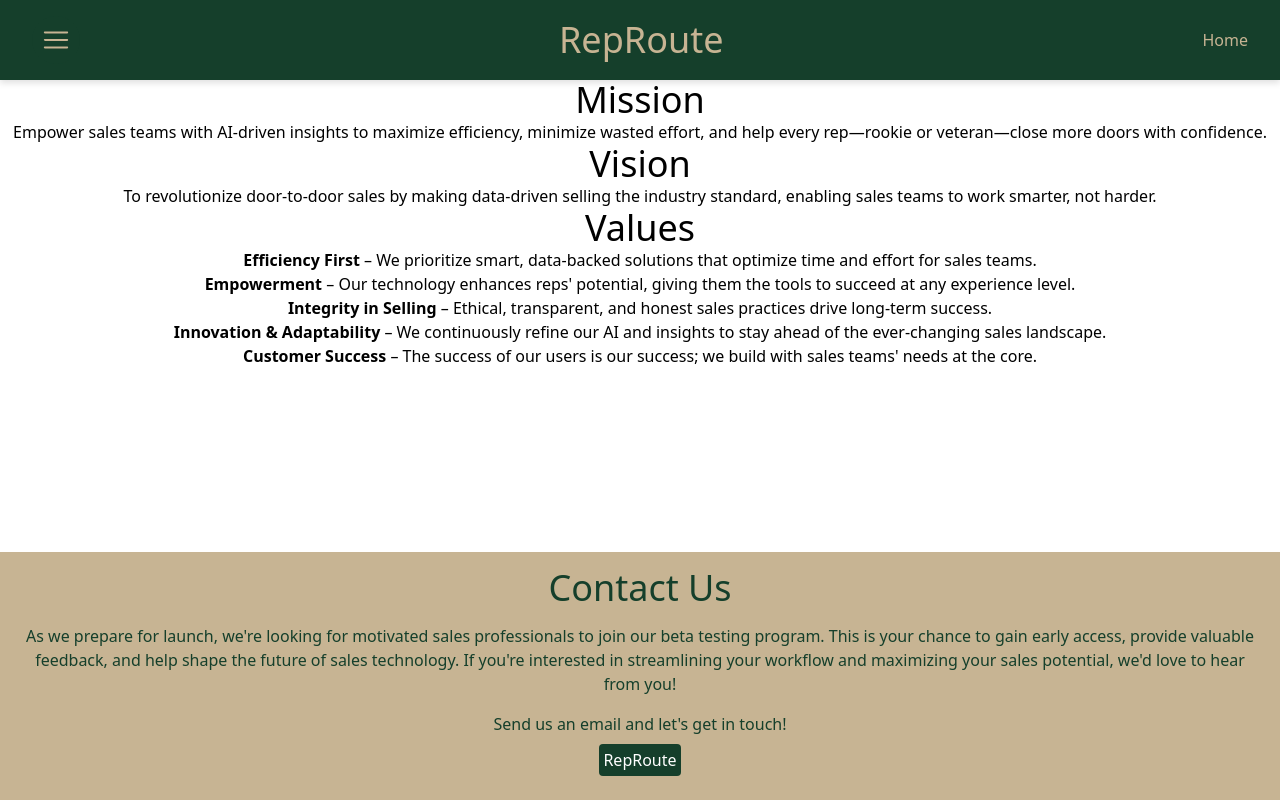
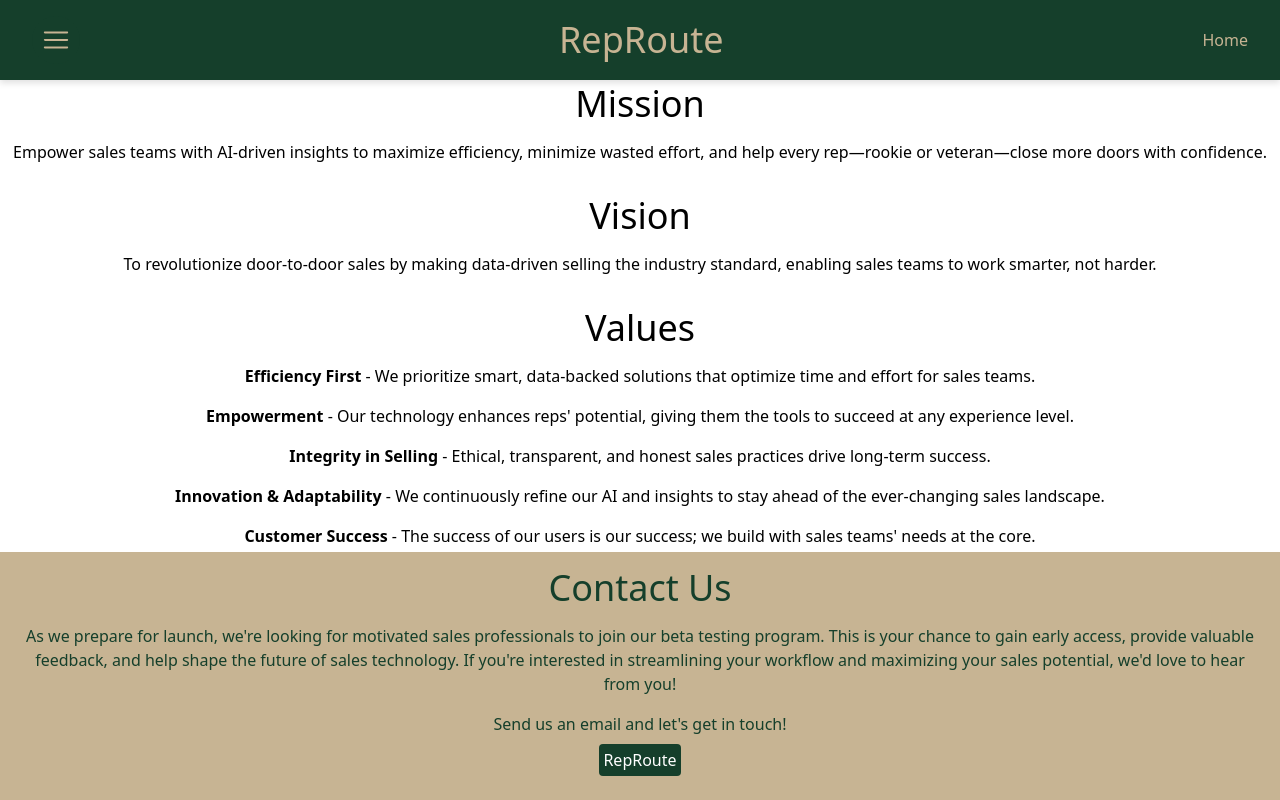
Before and after one commit to ianjrobertson/hackathon, a React (Vite) app: page /about in a window 1280 px wide. Built offline with nearby package versions, Linux system fonts and the light colour scheme.

Commit message:
about is more up to date still deciding how to align things

```diff
--- a/src/about/about.jsx
+++ b/src/about/about.jsx
@@ -1,28 +1,29 @@
-import ContactUs from "../home/contactUs"
+import ContactUs from "../home/contactUs";
 
 const About = () => {
     return (
-        <div>
-            <div className="text-center">
-                <h1 className="text-4xl">Mission</h1>
-                <p>Empower sales teams with AI-driven insights to maximize efficiency, minimize wasted effort, and help every rep—rookie or veteran—close more doors with confidence.</p>
+        <div className="h-full flex flex-col">
+            <div className="flex-grow text-center flex flex-col justify-center">
+                <h1 className="text-4xl mb-4">Mission</h1>
+                <p className="mb-8">Empower sales teams with AI-driven insights to maximize efficiency, minimize wasted effort, and help every rep—rookie or veteran—close more doors with confidence.</p>
 
-                <h1 className="text-4xl">Vision</h1>
-                <p>To revolutionize door-to-door sales by making data-driven selling the industry standard, enabling sales teams to work smarter, not harder.</p>
+                <h1 className="text-4xl mb-4">Vision</h1>
+                <p className="mb-8">To revolutionize door-to-door sales by making data-driven selling the industry standard, enabling sales teams to work smarter, not harder.</p>
 
-                <h1 className="text-4xl">Values</h1>
-                <ul>
-                    <li><strong>Efficiency First</strong> – We prioritize smart, data-backed solutions that optimize time and effort for sales teams.</li>
-                    <li><strong>Empowerment</strong> – Our technology enhances reps' potential, giving them the tools to succeed at any experience level.</li>
-                    <li><strong>Integrity in Selling</strong> – Ethical, transparent, and honest sales practices drive long-term success.</li>
-                    <li><strong>Innovation & Adaptability</strong> – We continuously refine our AI and insights to stay ahead of the ever-changing sales landscape.</li>
-                    <li><strong>Customer Success</strong> – The success of our users is our success; we build with sales teams' needs at the core.</li>
+                <h1 className="text-4xl mb-4">Values</h1>
+                <ul className="flex flex-col items-center space-y-4">
+                    <li className="inline-block"><strong>Efficiency First</strong> - We prioritize smart, data-backed solutions that optimize time and effort for sales teams.</li>
+                    <li className="inline-block"><strong>Empowerment</strong> - Our technology enhances reps' potential, giving them the tools to succeed at any experience level.</li>
+                    <li className="inline-block"><strong>Integrity in Selling</strong> - Ethical, transparent, and honest sales practices drive long-term success.</li>
+                    <li className="inline-block"><strong>Innovation & Adaptability</strong> - We continuously refine our AI and insights to stay ahead of the ever-changing sales landscape.</li>
+                    <li className="inline-block"><strong>Customer Success</strong> - The success of our users is our success; we build with sales teams' needs at the core.</li>
                 </ul>
             </div>
-            <div className="fixed bottom-0 bg-secondary text-primary p-4">
+            <footer className="bg-secondary text-primary p-4">
                 <ContactUs />
-            </div>
+            </footer>
         </div>
-    )
-}
+    );
+};
+
 export default About;
```
